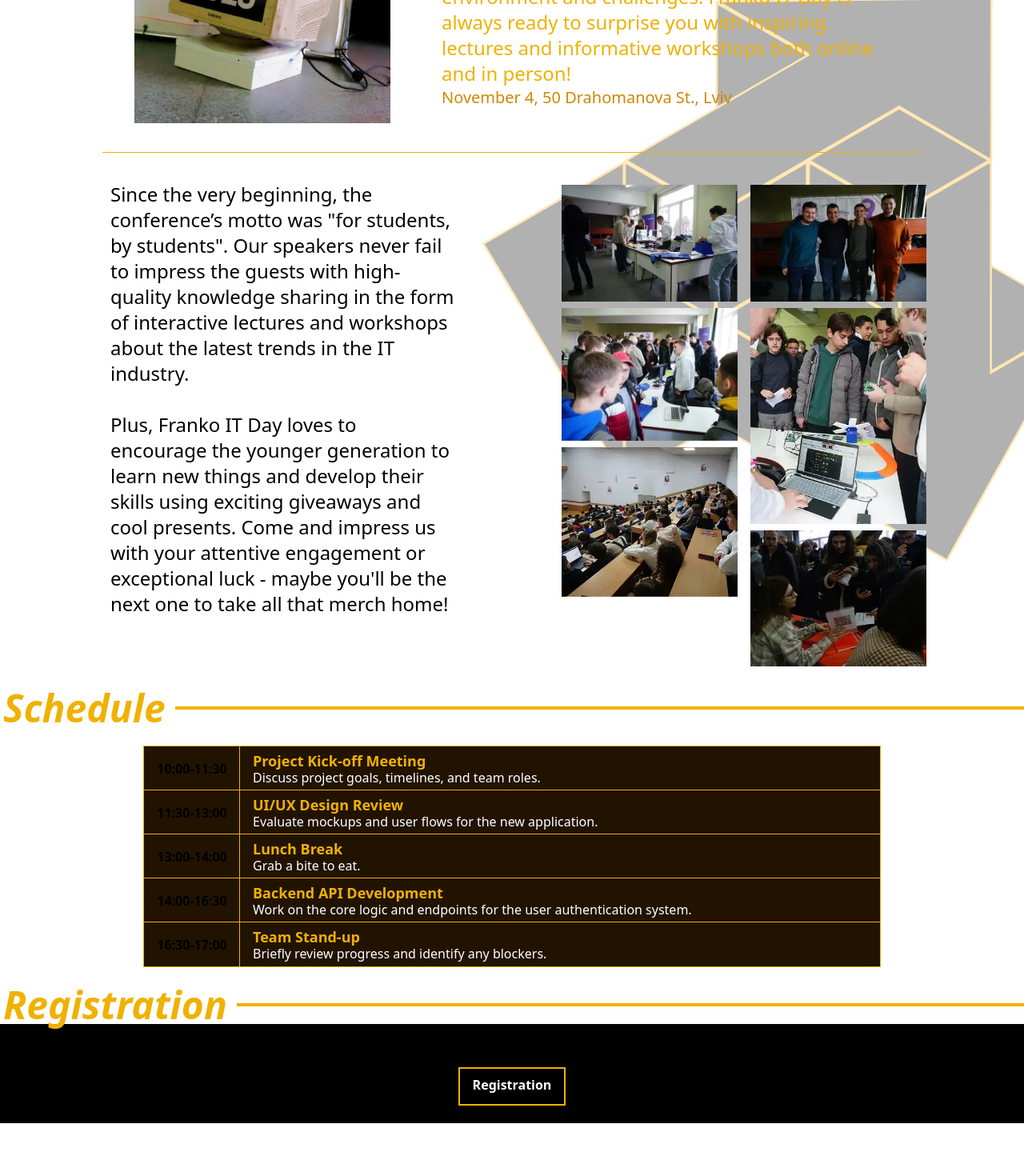
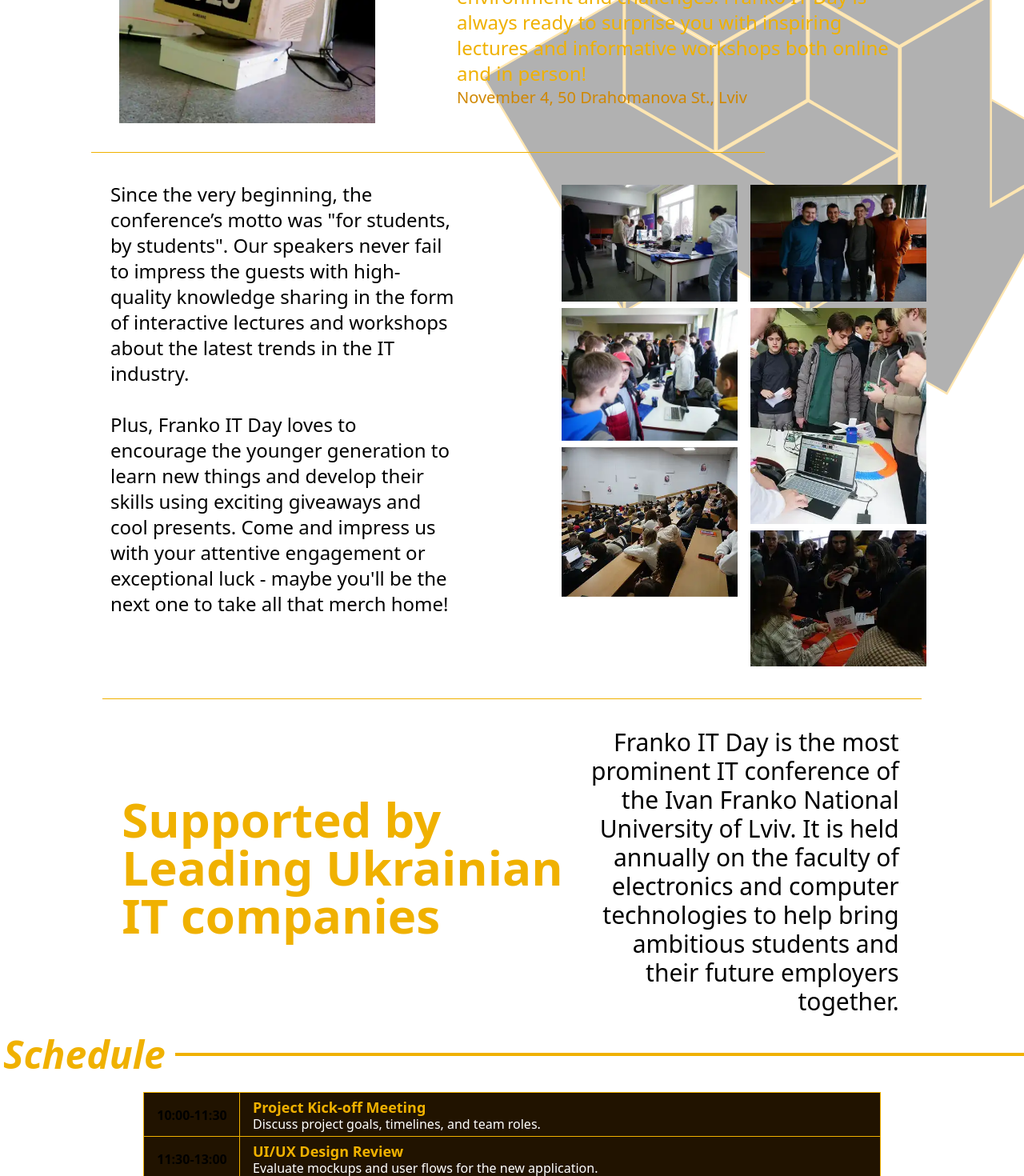
Before and after one commit to LNU-FECT-Student-Government/FrankoITday, a React app in the folder FID25/: page / in a window 1280 px wide. Shown: the part 958-2428 px from the top of the page at 80% size. Before the commit the page ends 2362 px from the top, so only its background shows below. Built offline with nearby package versions, Linux system fonts and the light colour scheme; the HTML template or start-up script is replaced by a standard one.

Commit message:
add short pre sponsors text

```diff
--- a/FID25/src/components/Home/About.tsx
+++ b/FID25/src/components/Home/About.tsx
@@ -5,6 +5,7 @@
     return (
         <>
             <section id="about" className="relative flex flex-col justify-center items-center py-6 overflow-hidden">
+                <div>
                     <ArrowsBG className="absolute right-0 opacity-30 -z-100 scale-65 sm:scale-85 md:scale-100 lg:scale-125" />
                     <div className="flex items-center justify-around">
                         <img src="/images/monitor.webp" alt="Franko IT Day Logo" className="w-45 h-45 sm:w-65 sm:h-65 md:w-80 md:h-80 ml-4" />
@@ -17,7 +18,9 @@
                             <p className="text-sm sm:text:lg md:text-xl text-yellow-600">November 4, 50 Drahomanova St., Lviv</p>
                         </div>
                     </div>
+
                     <div className="h-0.25 w-[80%] px-5 my-9 bg-yellow-500"></div>
+
                     <div className="flex flex-col sm:flex-row items-center sm:items-start">
                         <p className="px-6 top-0 mb-4 sm:max-w-70 text-lg md:mr-10 md:max-w-120 md:text-2xl lg:mr-25">
                             Since the very beginning, the conference’s motto was "for students, by students". Our
@@ -39,7 +42,20 @@
                                 <img src="/images/image6.webp" className="w-55 h-auto m-1"></img>
                             </Masonry>
                         </div>
+                    </div>
+                </div>
 
+                <div className="h-0.25 w-[80%] px-5 my-9 bg-yellow-500"></div>
+
+                <div className="flex flex-col sm:flex-row justify-between items-center">
+                    <p className="text-yellow-500 text-4xl ml-5 text-center font-bold mb-3 mx-auto md:text-5xl sm:text-left lg:text-6xl">
+                        Supported by<br />
+                        Leading Ukrainian<br />
+                        IT companies<br />
+                    </p>
+                    <p className="text-center max-w-100 mr-2 ml-0 sm:max-w-70 sm:ml-5 sm:text-right md:text-2xl md:mr-6 md:ml-5 md:max-w-100 lg:text-3xl">
+                        Franko IT Day is the most prominent IT conference of the Ivan Franko National  University of Lviv. It is held annually on the faculty of electronics and computer  technologies to help bring ambitious students and their future employers together.
+                    </p>
                 </div>
             </section>
         </>
```
Lines whose indentation alone changed are shown as unchanged.
